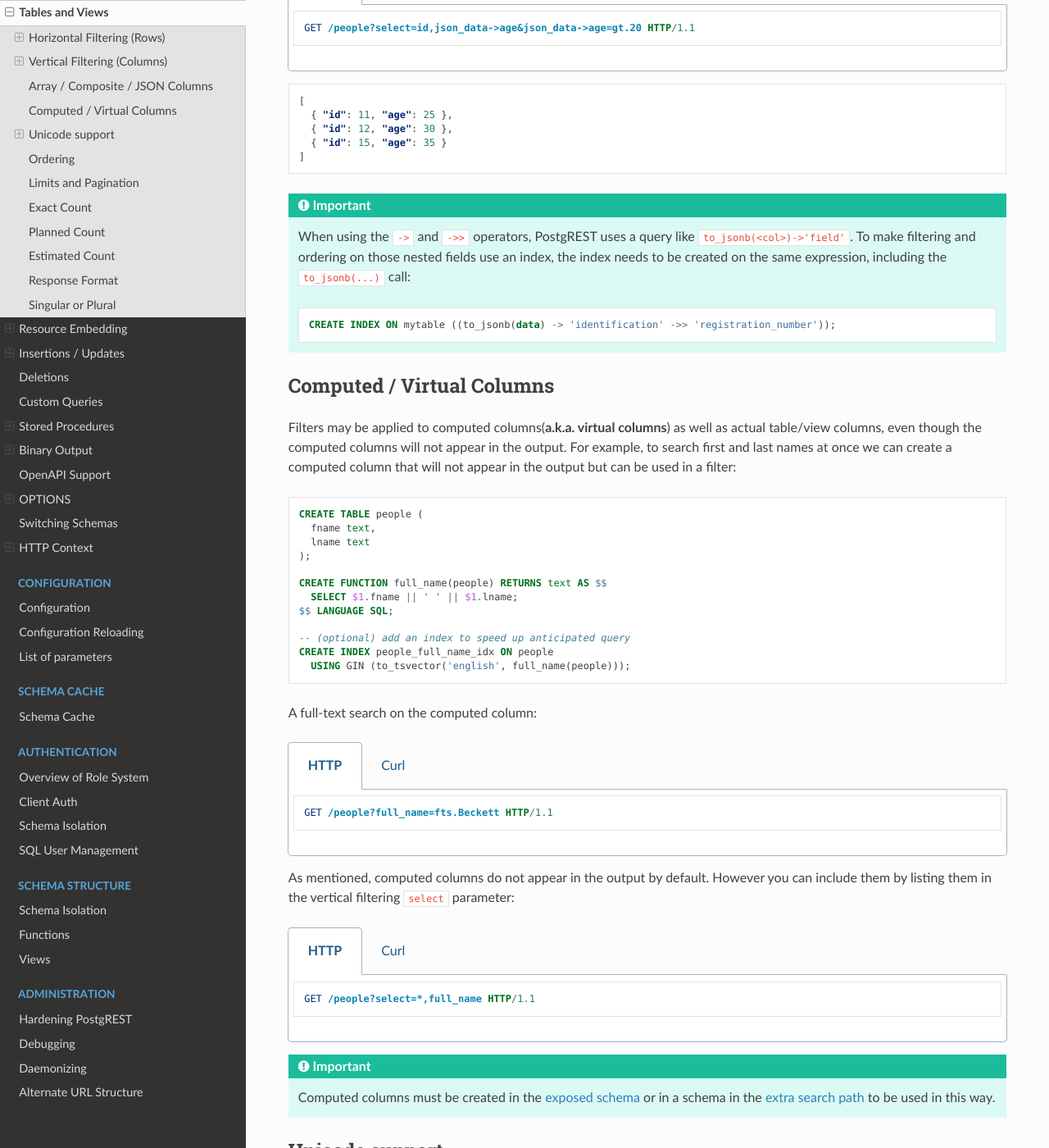
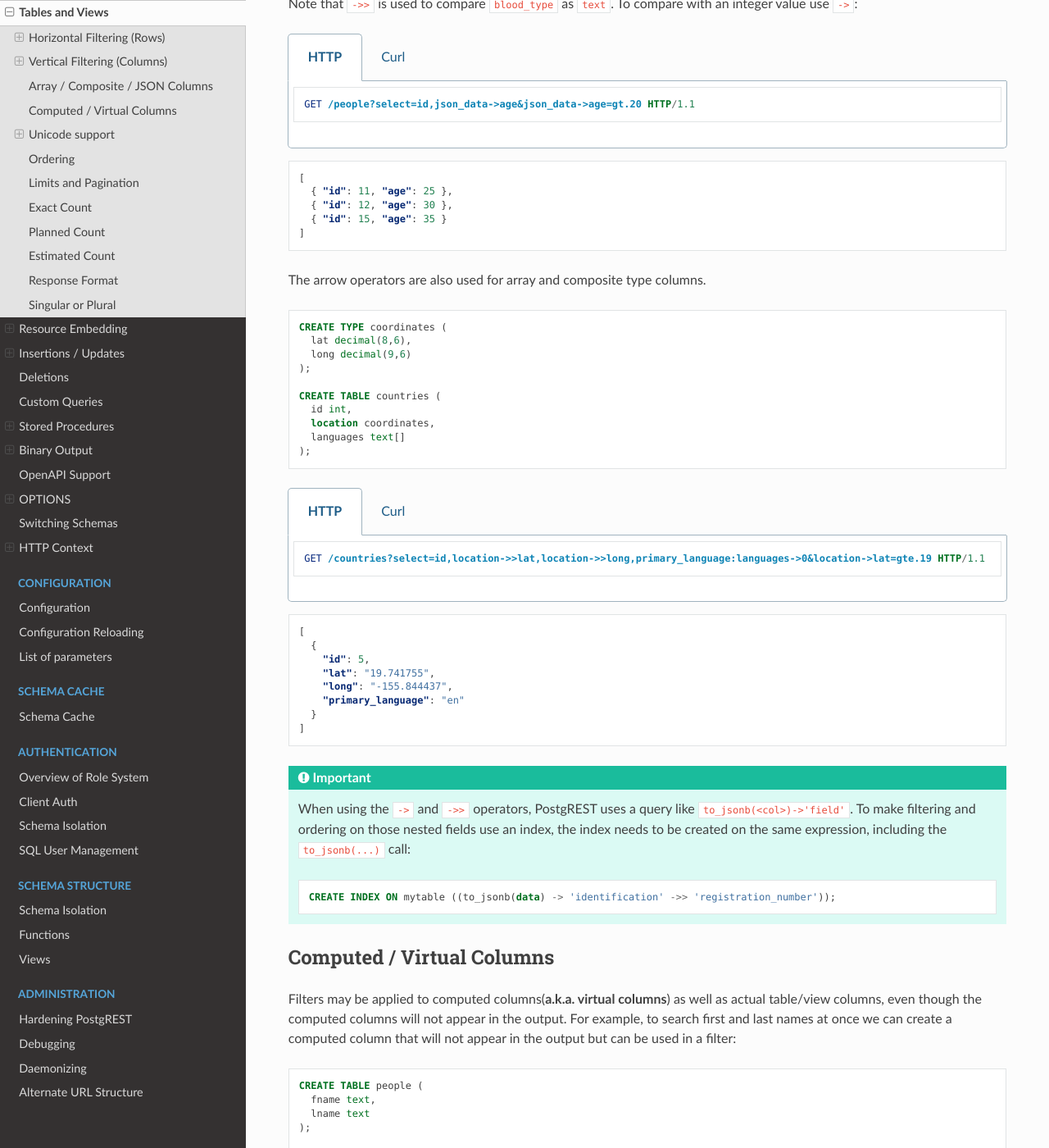
Before and after one commit to PostgREST/postgrest, a Sphinx documentation site: the page built from docs/api.rst, in a window 1280 px wide and 1400 px high, scrolled down 6210 px. Shown: the whole window at 82% size. Built offline with Sphinx 7.4.7 and the Read the Docs theme 2.0.0, drawn with Linux system fonts in a browser that asks for light colours; some of the changed text lies outside the part shown.

Commit message:
Add example for array and composite type columns

```diff
--- a/docs/api.rst
+++ b/docs/api.rst
@@ -272,7 +272,14 @@ Casting the columns is possible by suffixing them with the double colon ``::`` p
 Array / Composite / JSON Columns
 --------------------------------
 
-You can specify a path for a ``json`` or ``jsonb`` column using the arrow operators(``->`` or ``->>``) as per the `PostgreSQL docs <https://www.postgresql.org/docs/current/functions-json.html>`_. This also works for array items and fields of composite types.
+You can specify a path for a ``json`` or ``jsonb`` column using the arrow operators(``->`` or ``->>``) as per the `PostgreSQL docs <https://www.postgresql.org/docs/current/functions-json.html>`_.
+
+.. code-block:: postgres
+
+  CREATE TABLE people (
+    id int,
+    json_data json
+  );
 
 .. tabs::
 
@@ -348,6 +355,41 @@ Note that ``->>`` is used to compare ``blood_type`` as ``text``. To compare with
     { "id": 15, "age": 35 }
   ]
 
+The arrow operators are also used for array and composite type columns.
+
+.. code-block:: postgres
+
+  CREATE TYPE coordinates (
+    lat decimal(8,6),
+    long decimal(9,6)
+  );
+
+  CREATE TABLE countries (
+    id int,
+    location coordinates,
+    languages text[]
+  );
+
+.. tabs::
+
+  .. code-tab:: http
+
+    GET /countries?select=id,location->>lat,location->>long,primary_language:languages->0&location->lat=gte.19 HTTP/1.1
+
+  .. code-tab:: bash Curl
+
+    curl "http://localhost:3000/countries?select=id,location->>lat,location->>long,primary_language:languages->0&location->lat=gte.19"
+
+.. code-block:: json
+
+  [
+    {
+      "id": 5,
+      "lat": "19.741755",
+      "long": "-155.844437",
+      "primary_language": "en"
+    }
+  ]
 
 .. important::
 
```
